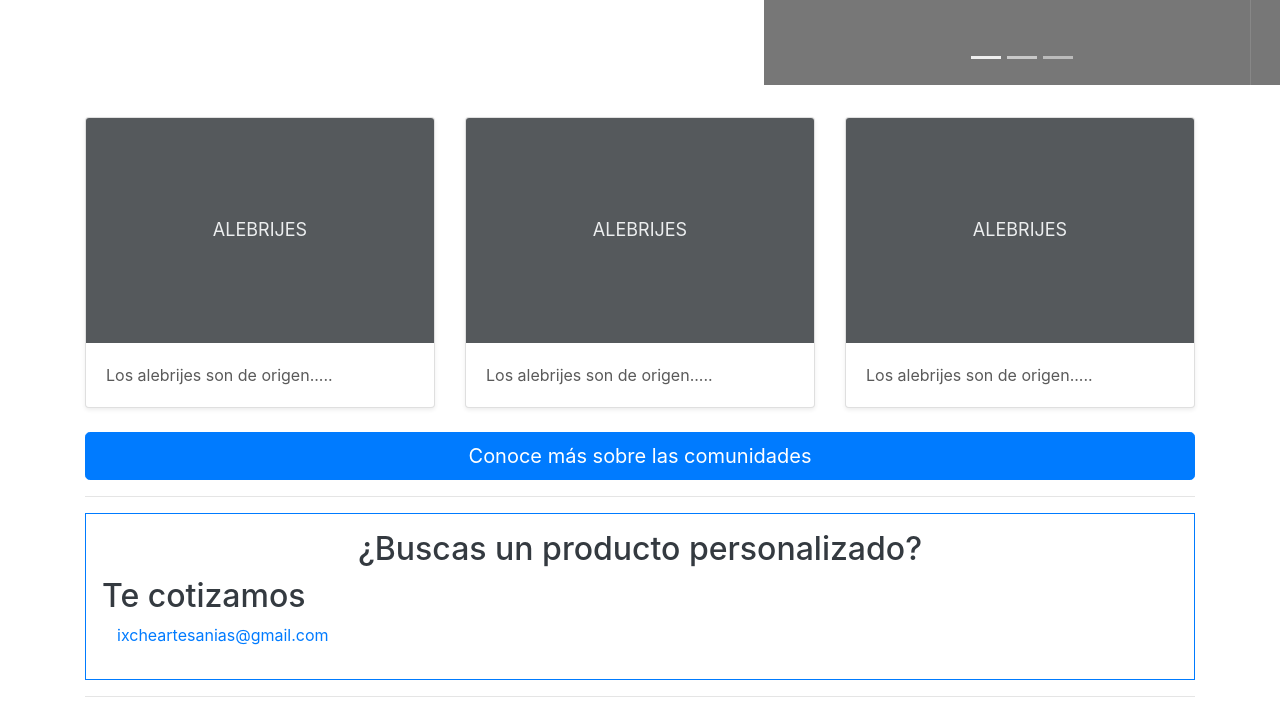
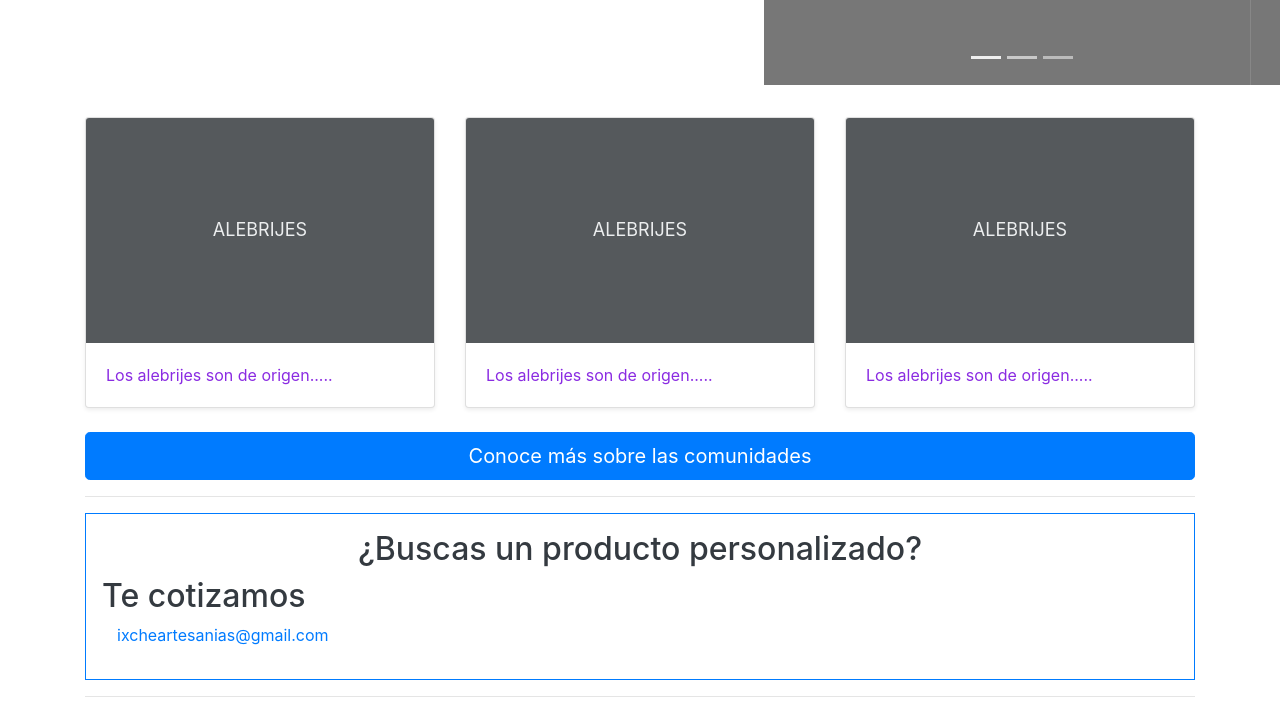
Before and after one commit to Hector-waru/IxchelV2, a plain HTML site: page index.html in a window 1280 px wide. Shown: the part 555-1265 px from the top of the page. Drawn offline with nearby package versions, Linux system fonts and the light colour scheme; files whose address does not match are found by name.

```diff
--- a/assets/css/index.css
+++ b/assets/css/index.css
@@ -1,7 +1,7 @@
 /* Padding below the footer and lighter body text */
 
 body {
-  color: #5a5a5a;
+  color: blueviolet;
 }
 
 * {
```
